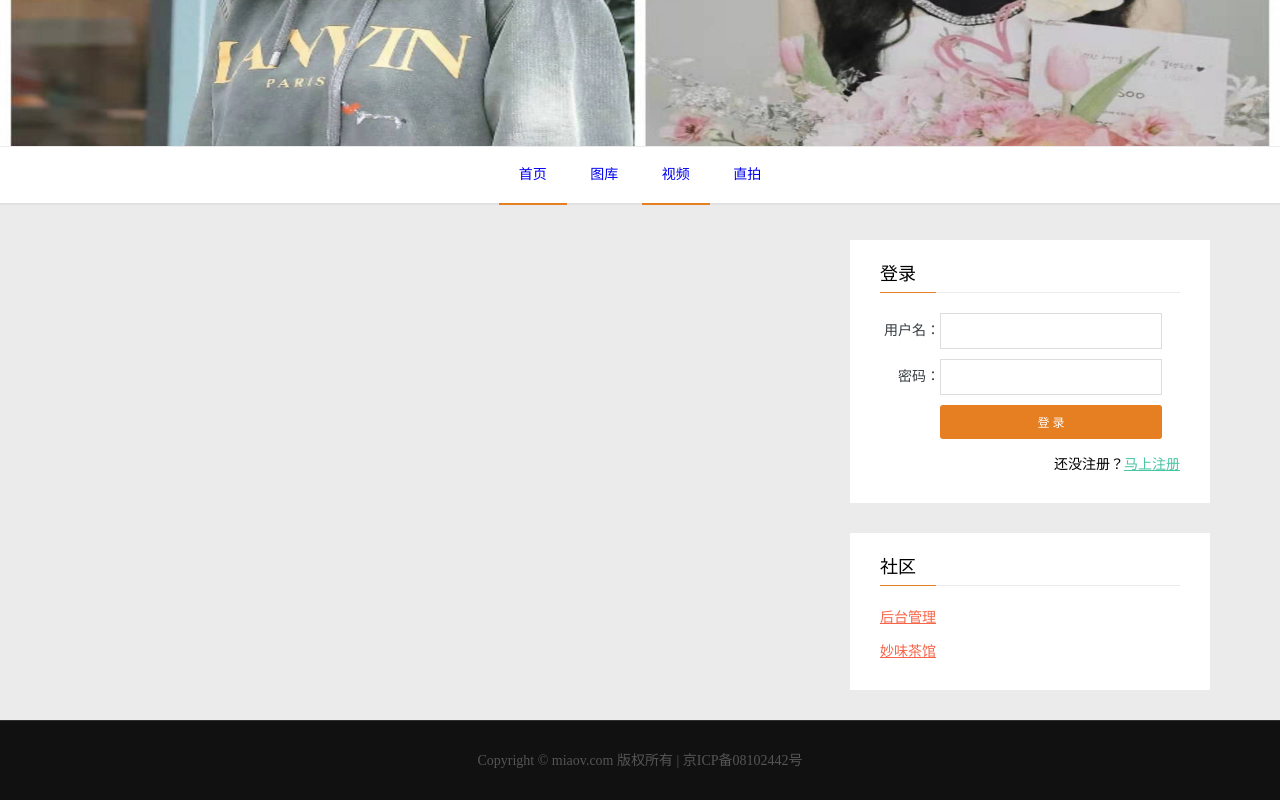
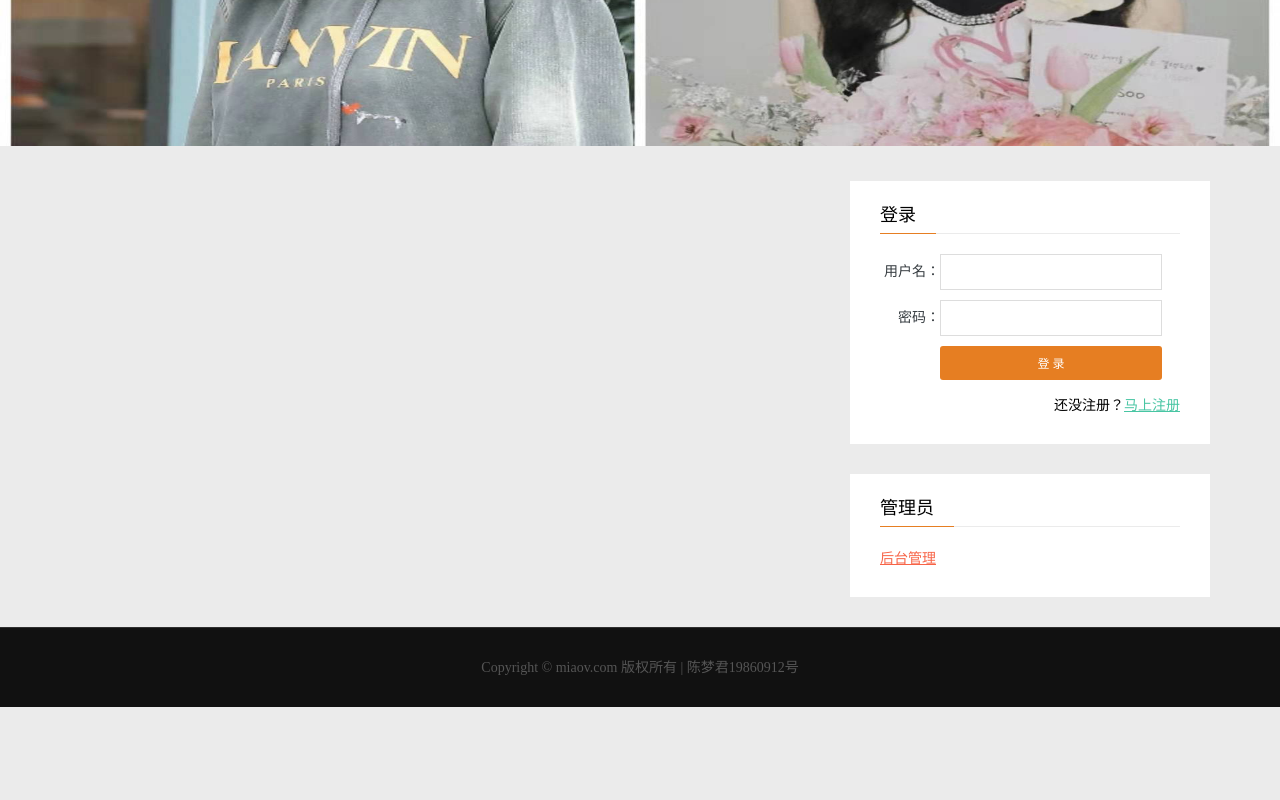
Before and after one commit to 19860912ym/j2, a website: page views/bk.html in a window 1280 px wide. Shown: the part 304-1104 px from the top of the page. After the commit the page ends 1011 px from the top, so only its background shows below. Drawn offline with Linux system fonts and the light colour scheme.

Commit message:
细节修改

```diff
--- a/views/bk.html
+++ b/views/bk.html
@@ -16,38 +16,21 @@
     <div class="logo"><span></span><img src="/images/00002637.png"></div>
 </header>
 
-<nav>
+<!-- <nav>
     <div class="menu">
         <a href="/" class="focus">首页</a>
         <a href="/">图库</a>
         <a href="/?category={{cate.id}}" class="focus">视频</a>
         <a href="/?category={{cate.id}}">直拍</a>
     </div>
-</nav>
+</nav> -->
 <main class="clear">
     <div class="mainLeft">
 
-    </div>
 
+     </div>
     <div class="mainRight">
 
-
-<!--
-        <div class="rightBox" id="userInfo">
-            <div class="title"><span>用户信息</span></div>
-            <p><span class="colDark">{{userInfo.username}}</span></p>
-
-            {% if userInfo.isAdmin %}
-            <p>
-                <span class="colDanger">你好，管理员！</span>
-                <a href="/admin">进入管理</a>
-            </p>
-            {% else %}
-            <p><span class="colDanger">你好，欢迎光临我的博客！</span></p>
-            {% endif %}
-
-            <p><span class="colDark"><a href="javascript:;" id="logout">退出</a></span></p>
-        </div> -->
         <form action="/login" method="post">
             <div class="rightBox" id="loginBox">
                 <div class="title"><span>登录</span></div>
@@ -80,16 +63,15 @@
             </div></form>
 
         <div class="rightBox">
-            <div class="title"><span>社区</span></div>
+            <div class="title"><span>管理员</span></div>
             <p><a href="/guanli" target="_blank" class="colDanger">后台管理</a></p>
-            <p><a href="http://bbs.miaov.com" target="_blank" class="colDanger">妙味茶馆</a></p>
         </div>
     </div>
 
 
 </main>
 
-<div class="copyright textCenter">Copyright © miaov.com 版权所有 | 京ICP备08102442号</div>
+<div class="copyright textCenter">Copyright © miaov.com 版权所有 | 陈梦君19860912号</div>
 <!-- <script>
     function validate() {
         var pwd1 = document.getElementById("pwd1").value;
```
Also changed, not shown: routes/index.js (+21 -11 lines), views/jisoo.html (+2 -2 lines), views/task7.html (+1 -0 lines), 1 other file.
